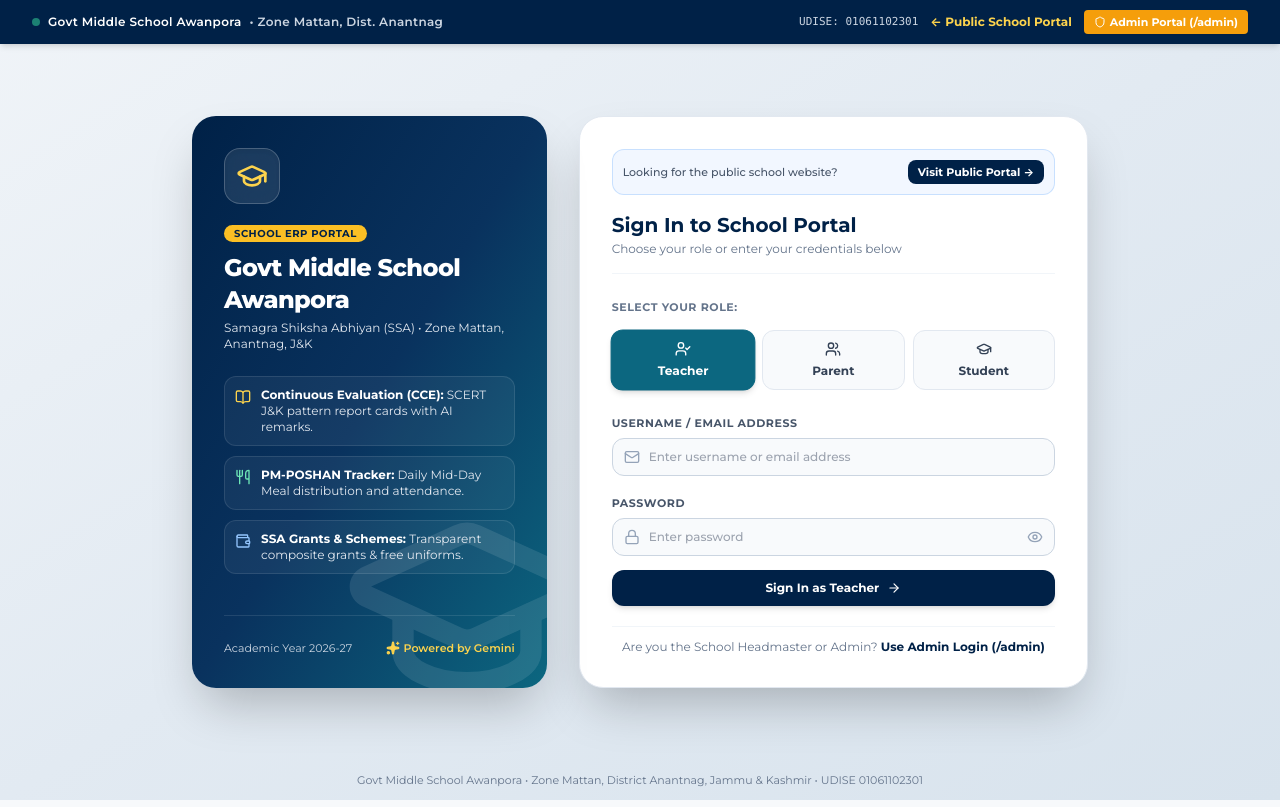
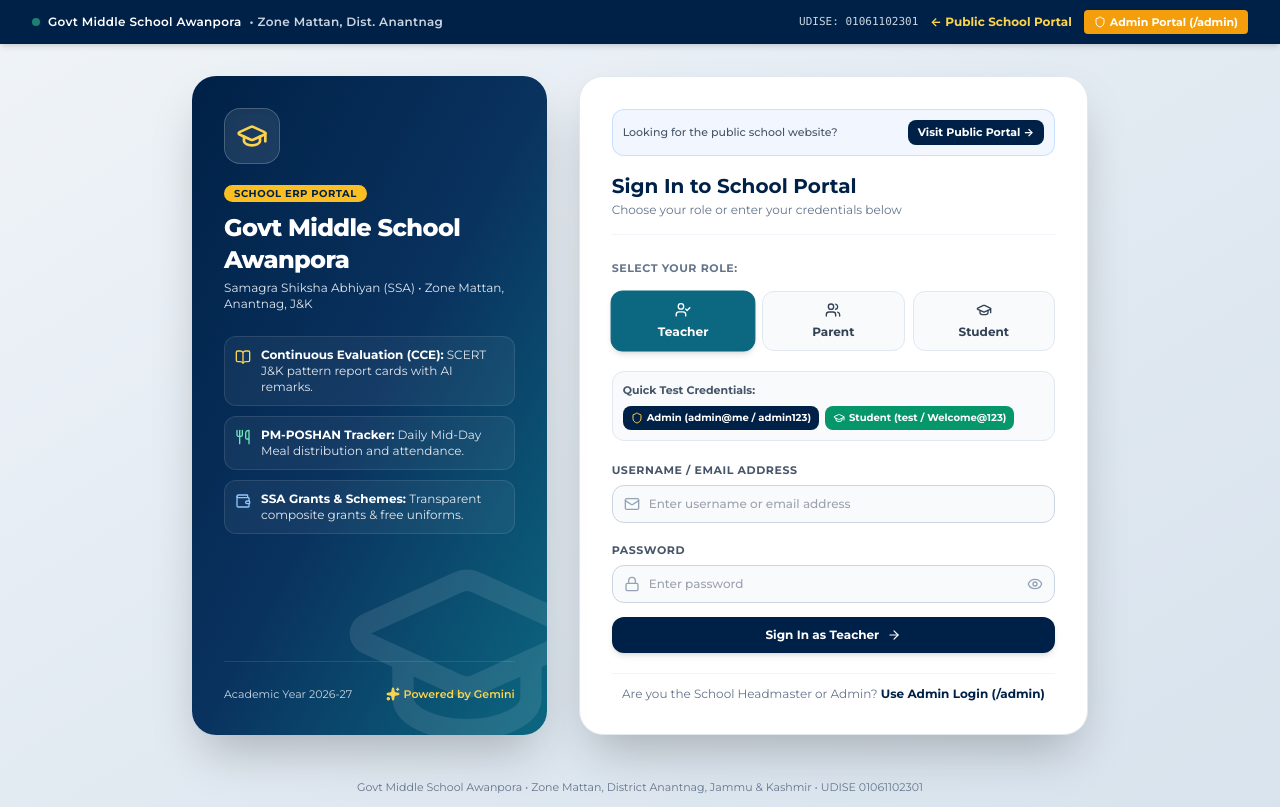
Before and after one commit to razak221/school, a React (Vite) app in the folder frontend/: page / in a window 1280 px wide. Both pictures are taken after a click on the button "Staff & Student Login". Built offline with nearby package versions, Linux system fonts and the light colour scheme; no server answers.

Commit message:
fix(auth): make admin login work with all admin aliases and add 1-click test credentials helper

```diff
--- a/frontend/src/pages/LoginPage.tsx
+++ b/frontend/src/pages/LoginPage.tsx
@@ -83,6 +83,19 @@ export const LoginPage: React.FC<LoginPageProps> = ({ initialAdminMode = false,
       setErrorMsg('An unexpected connection error occurred. Please try again.');
     } finally {
       setLoading(false);
+    }
+  };
+
+  const handleAutoFill = (u: string, p: string, role?: UserRole) => {
+    setUsername(u);
+    setPassword(p);
+    setErrorMsg(null);
+    if (role === 'admin') {
+      setIsAdminMode(true);
+      setSelectedRole('admin');
+    } else if (role) {
+      setIsAdminMode(false);
+      setSelectedRole(role);
     }
   };
 
@@ -290,6 +303,29 @@ export const LoginPage: React.FC<LoginPageProps> = ({ initialAdminMode = false,
                 </div>
               )}
 
+              {/* Quick Fill Demo Credentials */}
+              <div className="mb-4 p-2.5 rounded-xl bg-slate-50 border border-slate-200 flex flex-wrap items-center justify-between gap-2 text-xs">
+                <span className="text-[11px] font-bold text-slate-600">Quick Test Credentials:</span>
+                <div className="flex items-center gap-1.5 flex-wrap">
+                  <button
+                    type="button"
+                    onClick={() => handleAutoFill('admin@me', 'admin123', 'admin')}
+                    className="px-2 py-1 rounded-lg bg-[#002147] hover:bg-[#0c6780] text-white text-[10px] font-bold shadow-xs transition-all flex items-center gap-1"
+                  >
+                    <Shield className="w-3 h-3 text-amber-300" />
+                    <span>Admin (admin@me / admin123)</span>
+                  </button>
+                  <button
+                    type="button"
+                    onClick={() => handleAutoFill('test.std799@gms.edu', 'Welcome@123', 'student')}
+                    className="px-2 py-1 rounded-lg bg-emerald-600 hover:bg-emerald-700 text-white text-[10px] font-bold shadow-xs transition-all flex items-center gap-1"
+                  >
+                    <GraduationCap className="w-3 h-3 text-white" />
+                    <span>Student (test / Welcome@123)</span>
+                  </button>
+                </div>
+              </div>
+
               {/* Login Form */}
               <form onSubmit={handleSubmit} className="space-y-3.5">
                 <div>
--- a/frontend/src/services/api.ts
+++ b/frontend/src/services/api.ts
@@ -26,7 +26,8 @@ export const api = {
     try {
       let supaUser: any = null;
 
-      if (cleanUser === 'admin@me' || cleanUser === 'admin') {
+      const adminAliases = ['admin', 'admin@me', 'head', 'headmaster', 'principal', 'hm', 'admin@gms.edu', 'headmaster@gms.edu'];
+      if (adminAliases.includes(cleanUser)) {
         const { data } = await supabase.from('users').select('*').eq('role', 'admin').maybeSingle();
         if (data) supaUser = data;
       }
@@ -35,7 +36,7 @@ export const api = {
         const { data, error } = await supabase
           .from('users')
           .select('*')
-          .or(`username.ilike.${cleanUser},email.ilike.${cleanUser}`)
+          .or(`username.ilike.${cleanUser},email.ilike.${cleanUser},name.ilike.${cleanUser}`)
           .maybeSingle();
 
         if (data && !error) supaUser = data;
@@ -56,9 +57,10 @@ export const api = {
           }
         }
 
-        // Master verification for admin
-        if (!isMatch && (cleanUser === 'admin@me' || cleanUser === 'admin' || supaUser.role === 'admin')) {
-          if (cleanPassword === 'admin123' || cleanPassword === 'admin 123') {
+        // Master verification for admin accounts
+        if (!isMatch && (supaUser.role === 'admin' || adminAliases.includes(cleanUser))) {
+          const allowedAdminPass = ['admin123', 'admin 123', 'welcome@123', 'head123', 'admin', 'password'];
+          if (allowedAdminPass.includes(cleanPassword.toLowerCase())) {
             isMatch = true;
           }
         }
```
